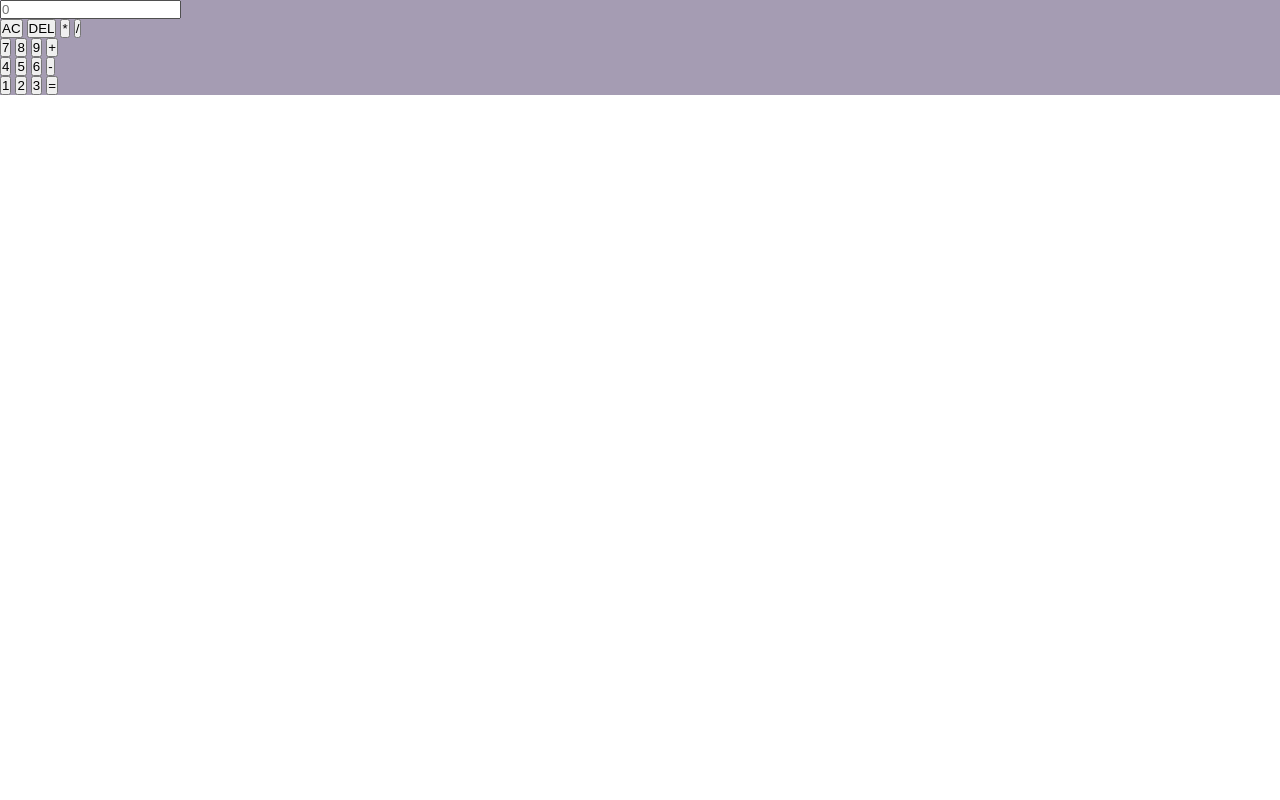
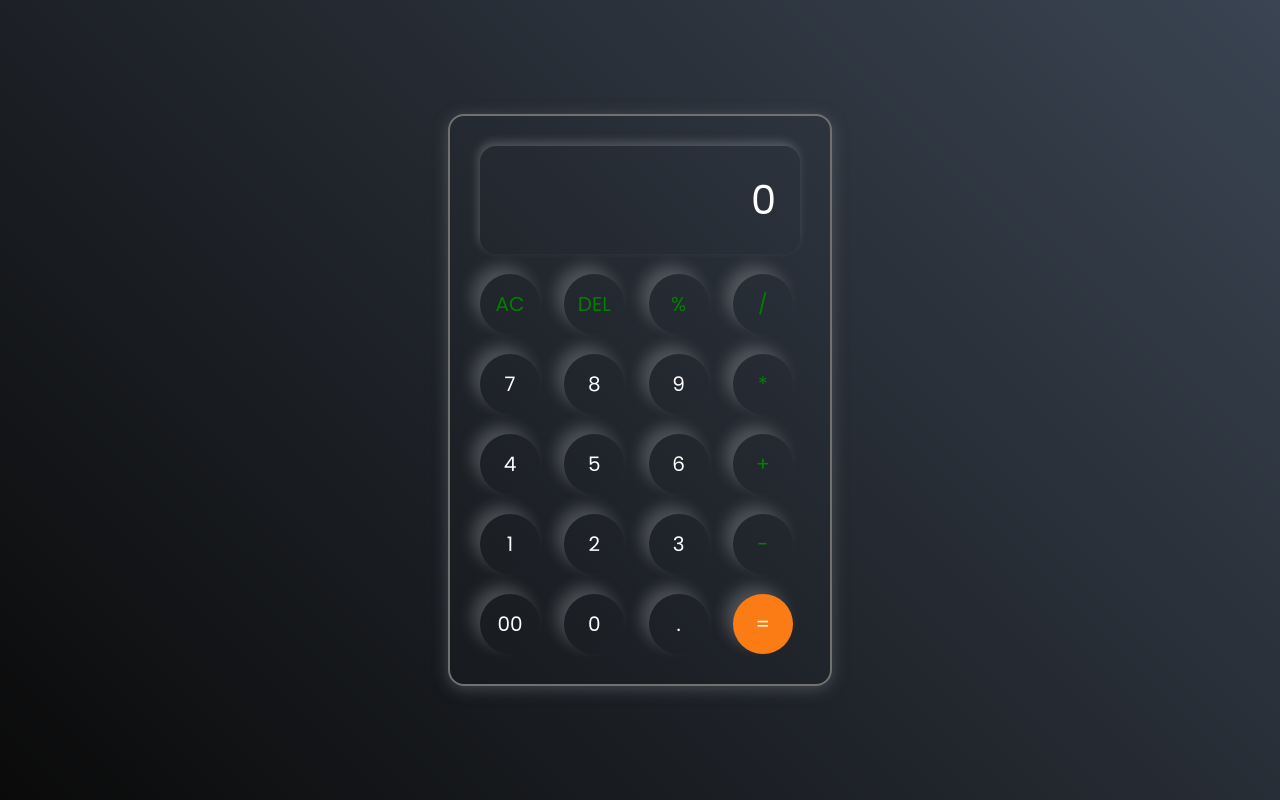
Before and after one commit to NithinGowda02/CALCULATOR, a plain HTML site: page index.html in a window 1280 px wide. Drawn offline with Linux system fonts and the light colour scheme.

Commit message:
added HTML and CSS Code of Calculator

```diff
--- a/index.html
+++ b/index.html
@@ -11,33 +11,41 @@
         <div class="cal-main">
             <input type="text" placeholder="0">
         </div>
-        <div class="button-main">
-            <button class="btn">AC</button>
-            <button class="btn">DEL</button>
-            <button class="btn">*</button>
-            <button class="btn">/</button>
+        <div>
+            <button class="operator">AC</button>
+            <button class="operator">DEL</button>
+            <button class="operator">%</button>
+            <button class="operator">/</button>
         </div>
 
-        <div class="button-main">
-            <button class="btn">7</button>
-            <button class="btn">8</button>
-            <button class="btn">9</button>
-            <button class="btn">+</button>
+        <div>
+            <button>7</button>
+            <button>8</button>
+            <button>9</button>
+            <button class="operator">*</button>
         </div>
 
-        <div class="button-main">
-            <button class="btn">4</button>
-            <button class="btn">5</button>
-            <button class="btn">6</button>
-            <button class="btn">-</button>
+        <div>
+            <button>4</button>
+            <button>5</button>
+            <button>6</button>
+            <button class="operator">+</button>
         </div>
 
-        <div class="button-main">
-            <button class="btn">1</button>
-            <button class="btn">2</button>
-            <button class="btn">3</button>
-            <button class="btn">=</button>
+        <div>
+            <button>1</button>
+            <button>2</button>
+            <button>3</button>
+            <button class="operator">-</button>
+        </div>
+
+        <div>
+            <button>00</button>
+            <button>0</button>
+            <button>.</button>
+            <button class="equal-btn">=</button>
         </div>
     </div>
+
 </body>
 </html>
--- a/style.css
+++ b/style.css
@@ -1,13 +1,62 @@
+@import url('https://fonts.googleapis.com/css2?family=Poppins:ital,wght@0,100;0,200;0,300;0,400;0,500;0,600;0,700;0,800;0,900;1,100;1,200;1,300;1,400;1,500;1,600;1,700;1,800;1,900&display=swap');
+
 * {
     margin: 0;
     padding: 0;
     box-sizing: border-box;
+    font-family: 'poppins', sans-serif;
+}
+body {
+    width: 100%;
+    height: 100vh;
+    display: flex;
+    justify-content: center;
+    align-items: center;
+    background: linear-gradient(45deg, #0a0a0a, #3a4452)
 }
 
 .calculator {
-    background: rgba(30, 8, 66, 0.4);
-    box-shadow: #f2f2f2;
-}
-.cal-main{
+    border: 2px solid #717171;
+    padding: 20px;
+    border-radius: 16px;
+    background: transparent;
+    box-shadow: 0px 3px 15px rgba(113, 115, 119, 0.5);
 
 }
+input {
+    width : 320px;
+    border :none;
+    padding: 24px;
+    margin: 10px;
+    background: transparent;
+    box-shadow: 0px 3px 15px rgba(84,84, 84, 0.1);
+    font-size: 40px;
+    text-align: right;
+    cursor: pointer;
+    box-shadow: -2px -4px 10px rgba(255,255,255,0.2);
+    border-radius: 16px;
+}
+
+input::placeholder {
+    color: #ffffff;
+}
+button {
+    border: none;
+    width: 60px;
+    height: 60px;
+    margin: 10px;
+    border-radius: 50%;
+    background: transparent;
+    color: #ffffff;
+    font-size: 20px;
+    box-shadow: -8px -8px 15px rgba(255,255,255,0.2);
+    cursor: pointer;
+
+}
+.equal-btn {
+    background-color: #fb7c14;
+}
+
+.operator {
+    color: green;
+}
```
